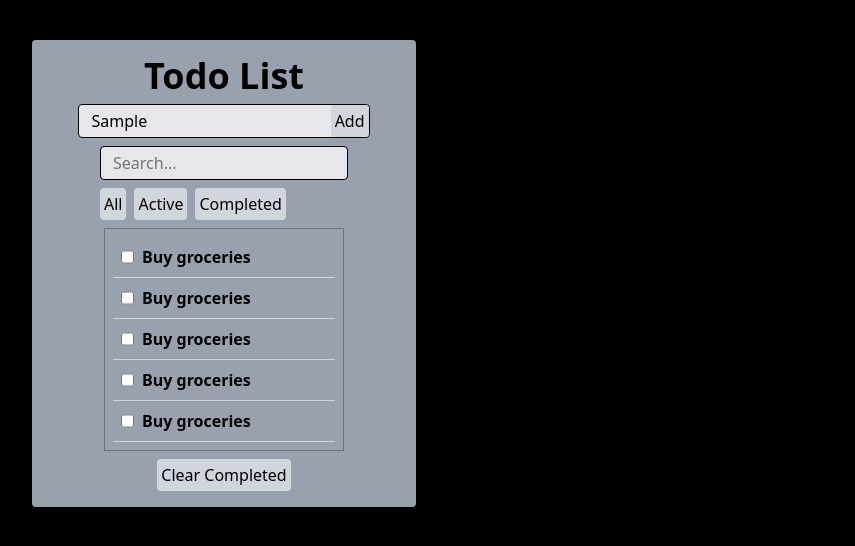
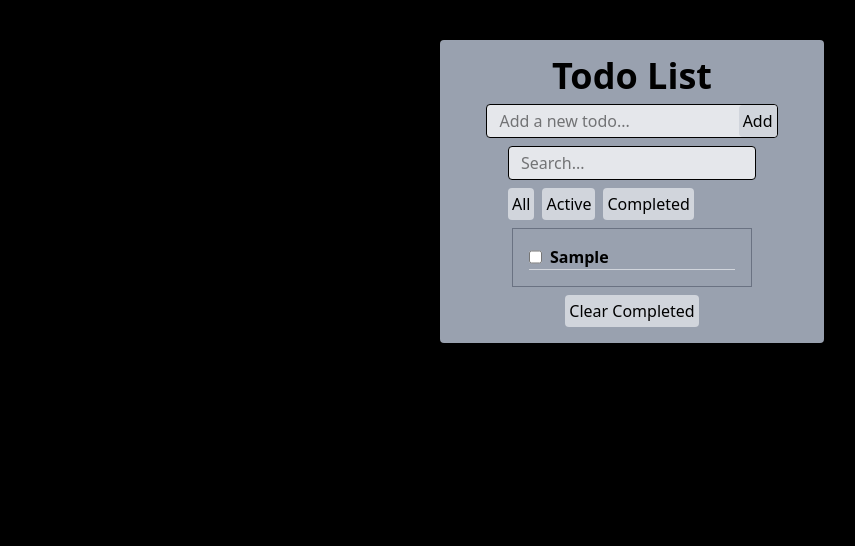
Before and after one commit to md-kamrujjaman-al-kudrot-dev/To-Do-List-html-tailwindcss-js, a website: page src/index.html in a window 1280 px wide. Both pictures are taken after typing "Sample" into the empty fields and a click on the button "Add". Shown: the whole page, without its empty margins (8-863 px from the left). Drawn offline with Linux system fonts and the light colour scheme.

Commit message:
feat: add functionality to append input value to todo list on Add button click

```diff
--- a/src/index.html
+++ b/src/index.html
@@ -5,10 +5,11 @@
   <meta charset="UTF-8">
   <meta name="viewport" content="width=device-width, initial-scale=1.0">
   <link href="./output.css" rel="stylesheet">
+  <script src="script.js" defer></script>
 </head>
 
 <body class="bg-black">
-  <section class="p-10">
+  <section class="p-10 flex items-center justify-center">
     <div class="bg-gray-400  w-96 rounded">
 
       <div class="p-4 flex justify-center items-center gap-2 flex-col">
@@ -16,9 +17,9 @@
         <p class="text-4xl font-bold font-sans">Todo List</p>
 
         <div class="border bg-gray-200 rounded">
-          <input class="p-1 pl-3  focus:outline-none " type="text" placeholder="Add a new todo...">
+          <input id="input" class="p-1 pl-3  focus:outline-none " type="text" placeholder="Add a new todo...">
 
-          <button class="p-1 bg-gray-300 rounded cursor-pointer">Add</button>
+          <button id="add_button" class="p-1 bg-gray-300 rounded cursor-pointer">Add</button>
         </div>
 
         <div class="border bg-gray-200 rounded w-62">
@@ -33,26 +34,11 @@
 
         <div class="w-60 border border-gray-500 p-2 ">
 
-          <div class="flex gap-2  border-b border-gray-300 p-2">
-            <input class="cursor-pointer" type="checkbox">
-            <p class="font-bold">Buy groceries</p>
-          </div>
-          <div class="flex gap-2  border-b border-gray-300 p-2">
-            <input class="cursor-pointer" type="checkbox">
-            <p class="font-bold">Buy groceries</p>
-          </div>
-          <div class="flex gap-2  border-b border-gray-300 p-2">
-            <input class="cursor-pointer" type="checkbox">
-            <p class="font-bold">Buy groceries</p>
-          </div>
-          <div class="flex gap-2  border-b border-gray-300 p-2">
-            <input class="cursor-pointer" type="checkbox">
-            <p class="font-bold">Buy groceries</p>
-          </div>
-          <div class="flex gap-2  border-b border-gray-300 p-2">
-            <input class="cursor-pointer" type="checkbox">
-            <p class="font-bold">Buy groceries</p>
-          </div>
+          <ul id="todo_list" class="flex flex-col gap-2   p-2">
+
+
+          </ul>
+
 
         </div>
 
@@ -61,6 +47,8 @@
 
       </div>
   </section>
+
+
 </body>
 
 </html>
--- a/src/script.js
+++ b/src/script.js
@@ -0,0 +1,44 @@
+const input = document.getElementById("input")
+const add_button = document.getElementById("add_button")
+const list = document.getElementById("todo_list")
+
+
+add_button.addEventListener("click",()=>{
+    const value = input.value
+
+    const li = document.createElement("li")
+
+    const checkbox = document.createElement("input")
+    checkbox.type = "checkbox";
+
+    const wrapper  = document.createElement("div")
+    wrapper.classList.add(
+        "flex",
+        "border-b", "border-gray-300"
+        ,"gap-2","item-center"
+    )
+
+    if(value === ""){
+        wrapper.appendChild(none)
+    }
+
+    li.innerHTML = value;
+
+    li.classList.add(
+        "font-bold"
+        , "capitalize"
+    );
+
+    checkbox.classList.add(
+        "cursor-pointer"
+    );
+
+    wrapper.appendChild(checkbox)
+    wrapper.appendChild(li)
+
+    // li.appendChild(wrapper)
+
+    list.appendChild(wrapper);
+
+    input.value = "";
+})
```
Also changed, not shown: src/output.css.
